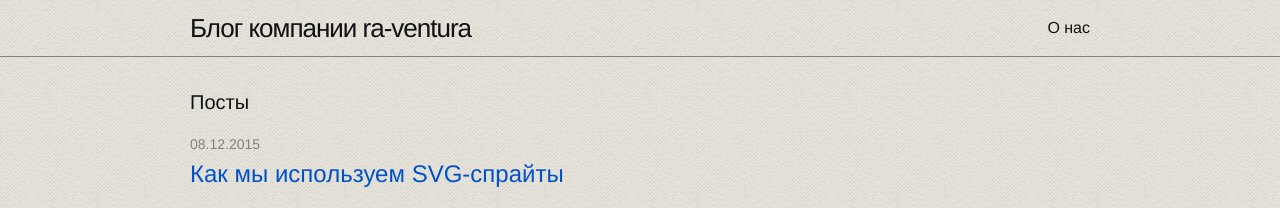
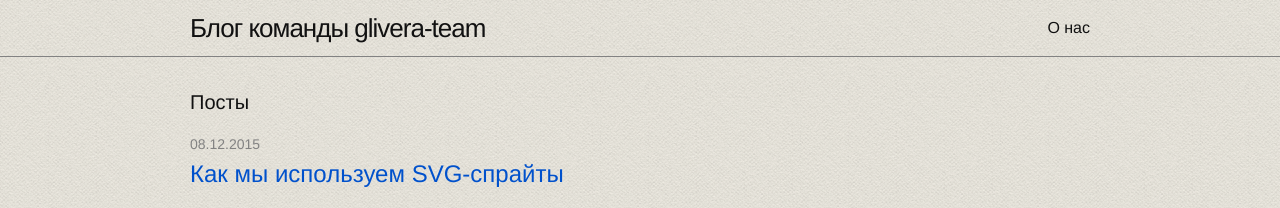
Before and after one commit to glivera-team/glivera-team.github.io, a Jekyll site: the page built from index.html, in a window 1280 px wide. Shown: the top 208 px of the page. Built offline with Jekyll 4.4.1, drawn with Linux system fonts in a browser that asks for light colours.

Commit message:
change title of the site

```diff
--- a/_config.yml
+++ b/_config.yml
@@ -6,9 +6,9 @@
 # 'jekyll serve'. If you change this file, please restart the server process.
 
 # Site settings
-title: Блог компании ra-ventura
+title: Блог команды glivera-team
 email: gatilin222@gmail.com
-description: Блог компании ra-ventura.Мы крутые, делаем то-то и бла-бла-бла
+description: Блог команды glivera-team
 baseurl: "" # the subpath of your site, e.g. /blog
 url: "http://yourdomain.com" # the base hostname & protocol for your site
 twitter_username: jekyllrb
```
